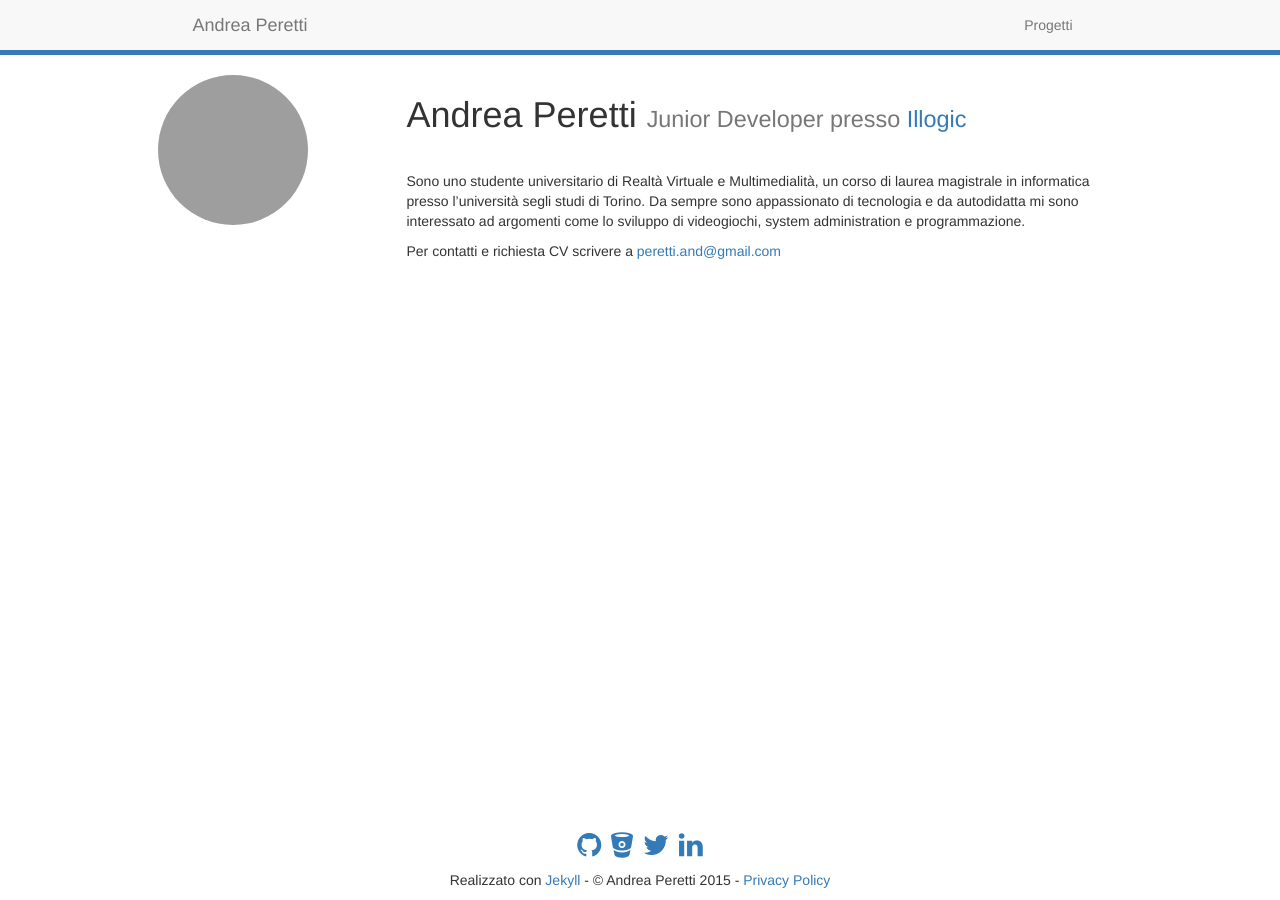
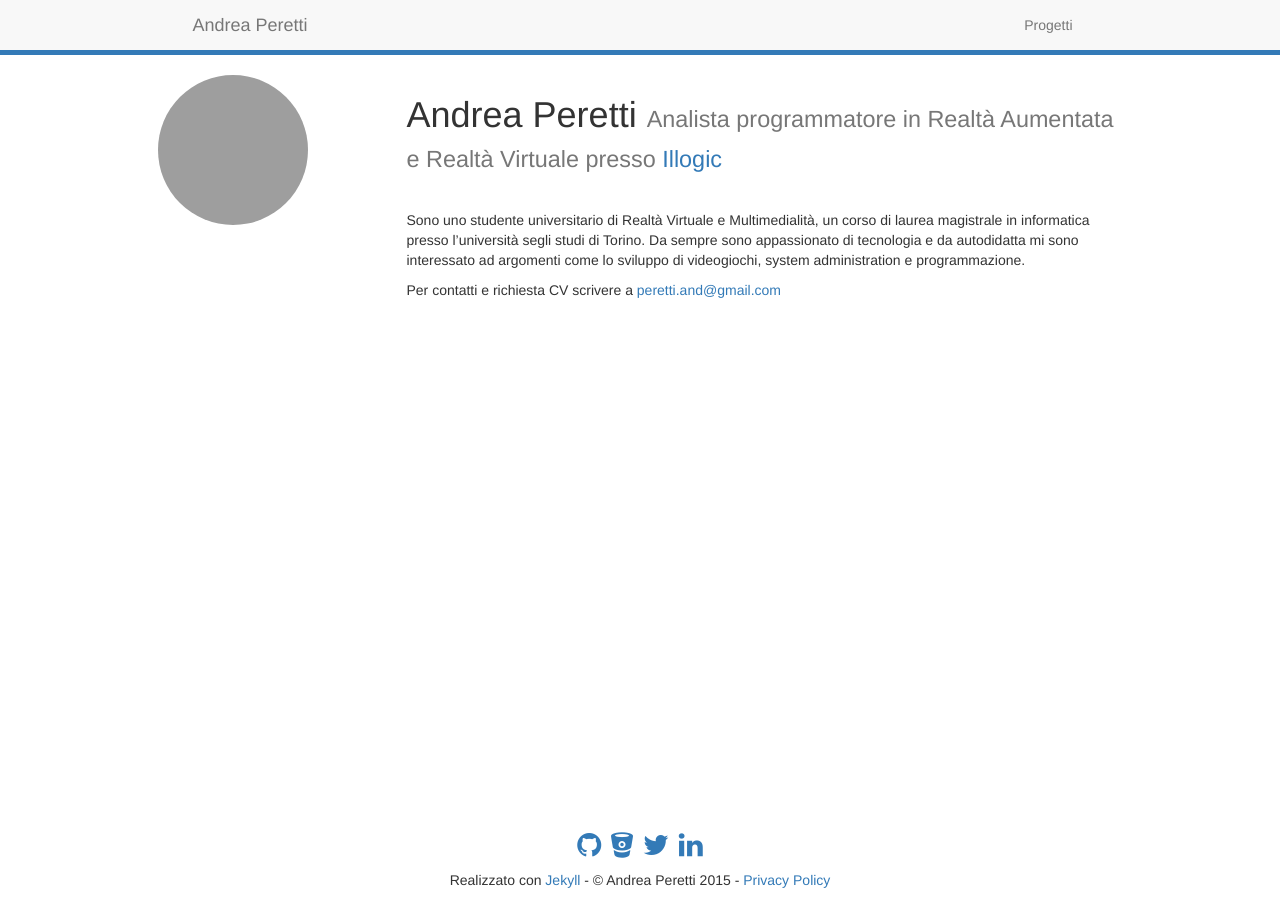
Before and after one commit to andxet/andxet.dev, a Jekyll site: the page built from index.md, in a window 1280 px wide. Built offline with Jekyll 4.4.1, drawn with Linux system fonts in a browser that asks for light colours; nearby versions of some CDN libraries; comment, search, counter and statistics services are not loaded; grey boxes are pictures that could not be loaded.

Commit message:
Update user.yml
Changed job title (y)

```diff
--- a/_data/user.yml
+++ b/_data/user.yml
@@ -2,7 +2,7 @@
 name: Andrea
 surname: Peretti
 city: Torino
-profession: "Junior Developer presso <a href=http://www.illogic.us target=#blank>Illogic</a>"
+profession: "Analista programmatore in Realtà Aumentata e Realtà Virtuale presso <a href=http://www.illogic.us target=#blank>Illogic</a>"
 #profession: "Studente in Informatica"
 specialization: "Realtà virtuale e multimedialità"
 bitbucket: https://bitbucket.org/andxet
```
